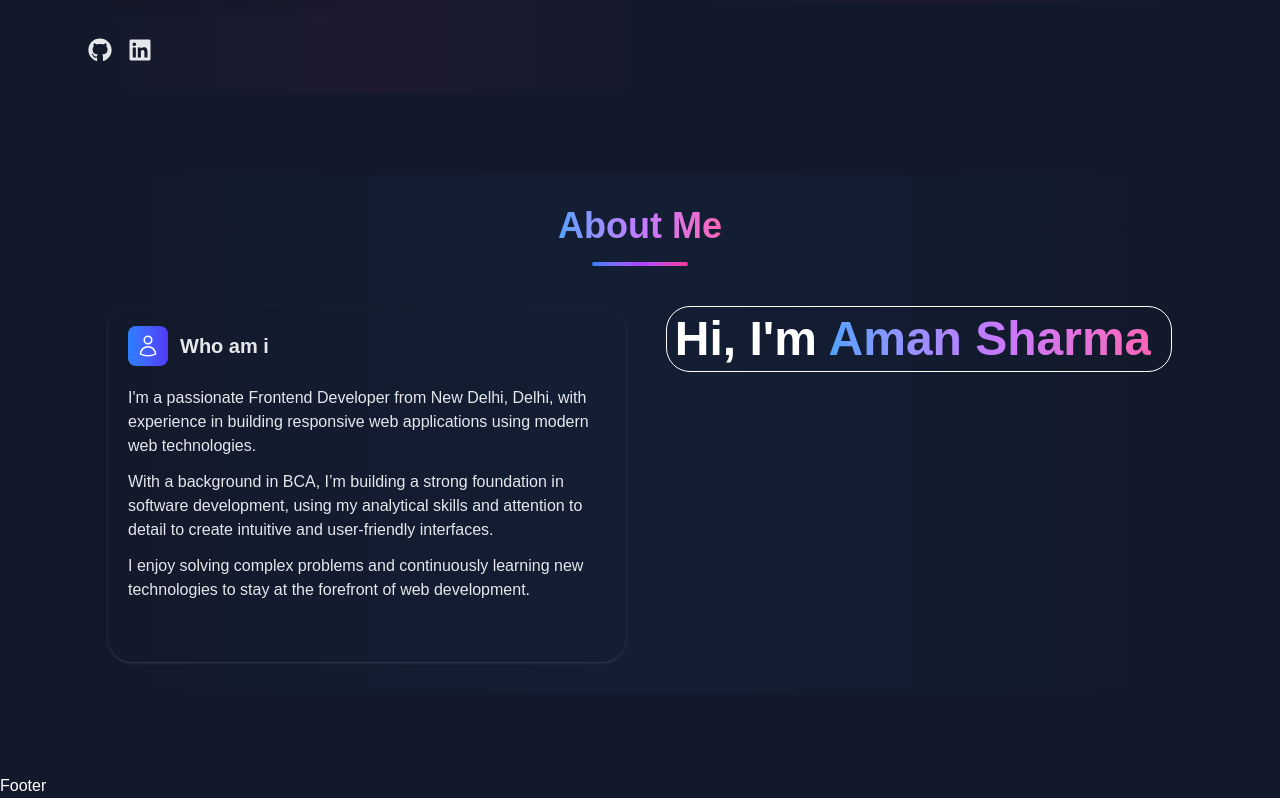
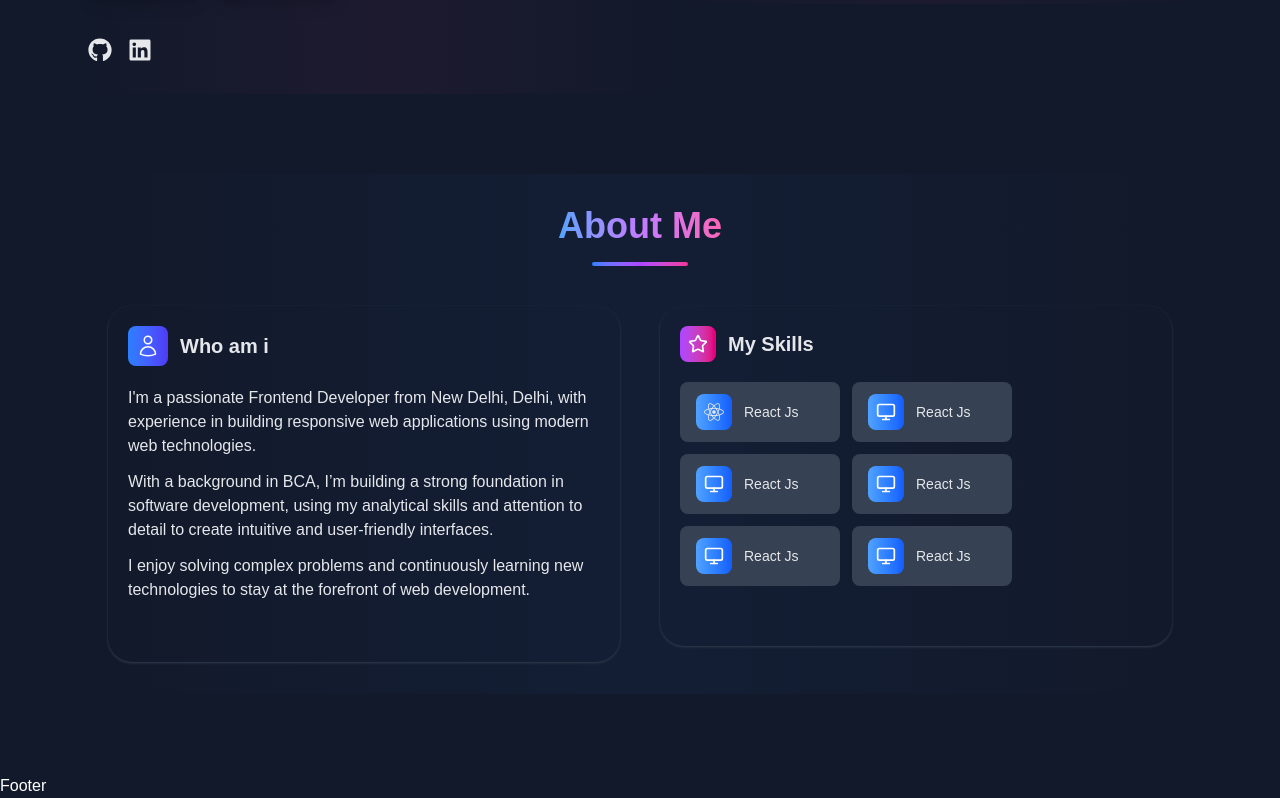
Before and after one commit to mr-aman-git/Portfolio, a React (Vite) app: page / in a window 1280 px wide. Shown: the part 532-1330 px from the top of the page. Built offline with nearby package versions, Linux system fonts and the light colour scheme.

Commit message:
skill add

```diff
--- a/src/pages/AboutPage.jsx
+++ b/src/pages/AboutPage.jsx
@@ -1,6 +1,7 @@
 import React from "react";
 import HoverCard from "../cards/HoverCard";
 import { UserIcon } from "@heroicons/react/24/outline";
+import { FaReact } from 'react-icons/fa';
 
 function AboutPage() {
   return (
@@ -16,10 +17,10 @@ function AboutPage() {
             </h1>
           </div>
           <div className="h-1 w-24 bg-gradient-to-r from-blue-500 via-purple-500 to-pink-500 mx-auto mt-4 rounded-full mb-10"></div>
-          <main className="flex flex-wrap md:flex-nowrap px-5 gap-10">
+          <main className="flex flex-wrap md:flex-nowrap px-5 gap-10 justify-around">
             <HoverCard
               hoverable={true}
-              className=" p-5 shadow shadow-[#303b4c]"
+              className=" p-5 shadow shadow-[#303b4c] md:w-[560px]"
             >
               <div className="text-gray-200">
                 <div className="flex items-center">
@@ -51,14 +52,150 @@ function AboutPage() {
               </div>
             </HoverCard>
 
-            <HoverCard hoverable={true} className="border ">
-              <div className="">
-                <h1 className="text-4xl md:text-5xl font-bold">
-                  Hi, I'm{" "}
-                  <span className="bg-clip-text text-transparent bg-gradient-to-r from-blue-400 via-purple-400 to-pink-400">
-                    Aman Sharma
-                  </span>
-                </h1>
+            <HoverCard
+              hoverable={true}
+              className=" p-5 shadow shadow-[#303b4c] md:w-[560px]"
+            >
+              <div className="text-gray-200">
+                <div className="flex items-center">
+                  <div class="p-2 rounded-lg bg-gradient-to-r from-purple-500 to-pink-600 mr-3">
+                    <svg
+                      xmlns="http://www.w3.org/2000/svg"
+                      width="20"
+                      height="20"
+                      viewBox="0 0 24 24"
+                      fill="none"
+                      stroke="currentColor"
+                      stroke-width="2"
+                      stroke-linecap="round"
+                      stroke-linejoin="round"
+                      class="lucide lucide-star text-white"
+                    >
+                      <path d="M11.525 2.295a.53.53 0 0 1 .95 0l2.31 4.679a2.123 2.123 0 0 0 1.595 1.16l5.166.756a.53.53 0 0 1 .294.904l-3.736 3.638a2.123 2.123 0 0 0-.611 1.878l.882 5.14a.53.53 0 0 1-.771.56l-4.618-2.428a2.122 2.122 0 0 0-1.973 0L6.396 21.01a.53.53 0 0 1-.77-.56l.881-5.139a2.122 2.122 0 0 0-.611-1.879L2.16 9.795a.53.53 0 0 1 .294-.906l5.165-.755a2.122 2.122 0 0 0 1.597-1.16z"></path>
+                    </svg>
+                  </div>
+
+                  <h2 className="text-[20px] font-semibold text-gray-200">
+                    My Skills
+                  </h2>
+                </div>
+                <div className="pt-5 pb-10 flex gap-3 flex-wrap">
+                  <div className="flex items-center w-[160px] pl-3 py-3 rounded-lg bg-gray-700 bg-opacity-50 hover:bg-opacity-70 transform hover:scale-105 transition-all duration-300 border-l-4 border-transparent hover:border-l-4 hover:border-purple-500 translate-y-0 opacity-100">
+                    <div className="p-2 mr-3 rounded-lg bg-gradient-to-r from-blue-400 to-blue-600">
+                      <FaReact className="text-[20px] animate-spin-slow" />
+                    </div>
+                    <span class="text-gray-200 text-sm">React Js</span>
+                  </div>
+
+                  <div className="flex items-center w-[160px] pl-3 py-3 rounded-lg bg-gray-700 bg-opacity-50 hover:bg-opacity-70 transform hover:scale-105 transition-all duration-300 border-l-4 border-transparent hover:border-l-4 hover:border-purple-500 translate-y-0 opacity-100">
+                    <div className="p-2 mr-3 rounded-lg bg-gradient-to-r from-blue-400 to-blue-600">
+                      <svg
+                        xmlns="http://www.w3.org/2000/svg"
+                        width="20"
+                        height="20"
+                        viewBox="0 0 24 24"
+                        fill="none"
+                        stroke="currentColor"
+                        stroke-width="2"
+                        stroke-linecap="round"
+                        stroke-linejoin="round"
+                        class="lucide lucide-monitor text-white"
+                      >
+                        <rect width="20" height="14" x="2" y="3" rx="2"></rect>
+                        <line x1="8" x2="16" y1="21" y2="21"></line>
+                        <line x1="12" x2="12" y1="17" y2="21"></line>
+                      </svg>
+                    </div>
+                    <span class="text-gray-200 text-sm">React Js</span>
+                  </div>
+                  <div className="flex items-center w-[160px] pl-3 py-3 rounded-lg bg-gray-700 bg-opacity-50 hover:bg-opacity-70 transform hover:scale-105 transition-all duration-300 border-l-4 border-transparent hover:border-l-4 hover:border-purple-500 translate-y-0 opacity-100">
+                    <div className="p-2 mr-3 rounded-lg bg-gradient-to-r from-blue-400 to-blue-600">
+                      <svg
+                        xmlns="http://www.w3.org/2000/svg"
+                        width="20"
+                        height="20"
+                        viewBox="0 0 24 24"
+                        fill="none"
+                        stroke="currentColor"
+                        stroke-width="2"
+                        stroke-linecap="round"
+                        stroke-linejoin="round"
+                        class="lucide lucide-monitor text-white"
+                      >
+                        <rect width="20" height="14" x="2" y="3" rx="2"></rect>
+                        <line x1="8" x2="16" y1="21" y2="21"></line>
+                        <line x1="12" x2="12" y1="17" y2="21"></line>
+                      </svg>
+                    </div>
+                    <span class="text-gray-200 text-sm">React Js</span>
+                  </div>
+
+                  <div className="flex items-center w-[160px] pl-3 py-3 rounded-lg bg-gray-700 bg-opacity-50 hover:bg-opacity-70 transform hover:scale-105 transition-all duration-300 border-l-4 border-transparent hover:border-l-4 hover:border-purple-500 translate-y-0 opacity-100">
+                    <div className="p-2 mr-3 rounded-lg bg-gradient-to-r from-blue-400 to-blue-600">
+                      <svg
+                        xmlns="http://www.w3.org/2000/svg"
+                        width="20"
+                        height="20"
+                        viewBox="0 0 24 24"
+                        fill="none"
+                        stroke="currentColor"
+                        stroke-width="2"
+                        stroke-linecap="round"
+                        stroke-linejoin="round"
+                        class="lucide lucide-monitor text-white"
+                      >
+                        <rect width="20" height="14" x="2" y="3" rx="2"></rect>
+                        <line x1="8" x2="16" y1="21" y2="21"></line>
+                        <line x1="12" x2="12" y1="17" y2="21"></line>
+                      </svg>
+                    </div>
+                    <span class="text-gray-200 text-sm">React Js</span>
+                  </div>
+
+                  <div className="flex items-center w-[160px] pl-3 py-3 rounded-lg bg-gray-700 bg-opacity-50 hover:bg-opacity-70 transform hover:scale-105 transition-all duration-300 border-l-4 border-transparent hover:border-l-4 hover:border-purple-500 translate-y-0 opacity-100">
+                    <div className="p-2 mr-3 rounded-lg bg-gradient-to-r from-blue-400 to-blue-600">
+                      <svg
+                        xmlns="http://www.w3.org/2000/svg"
+                        width="20"
+                        height="20"
+                        viewBox="0 0 24 24"
+                        fill="none"
+                        stroke="currentColor"
+                        stroke-width="2"
+                        stroke-linecap="round"
+                        stroke-linejoin="round"
+                        class="lucide lucide-monitor text-white"
+                      >
+                        <rect width="20" height="14" x="2" y="3" rx="2"></rect>
+                        <line x1="8" x2="16" y1="21" y2="21"></line>
+                        <line x1="12" x2="12" y1="17" y2="21"></line>
+                      </svg>
+                    </div>
+                    <span class="text-gray-200 text-sm">React Js</span>
+                  </div>
+
+                  <div className="flex items-center w-[160px] pl-3 py-3 rounded-lg bg-gray-700 bg-opacity-50 hover:bg-opacity-70 transform hover:scale-105 transition-all duration-300 border-l-4 border-transparent hover:border-l-4 hover:border-purple-500 translate-y-0 opacity-100">
+                    <div className="p-2 mr-3 rounded-lg bg-gradient-to-r from-blue-400 to-blue-600">
+                      <svg
+                        xmlns="http://www.w3.org/2000/svg"
+                        width="20"
+                        height="20"
+                        viewBox="0 0 24 24"
+                        fill="none"
+                        stroke="currentColor"
+                        stroke-width="2"
+                        stroke-linecap="round"
+                        stroke-linejoin="round"
+                        class="lucide lucide-monitor text-white"
+                      >
+                        <rect width="20" height="14" x="2" y="3" rx="2"></rect>
+                        <line x1="8" x2="16" y1="21" y2="21"></line>
+                        <line x1="12" x2="12" y1="17" y2="21"></line>
+                      </svg>
+                    </div>
+                    <span class="text-gray-200 text-sm">React Js</span>
+                  </div>
+                </div>
               </div>
             </HoverCard>
           </main>
```
